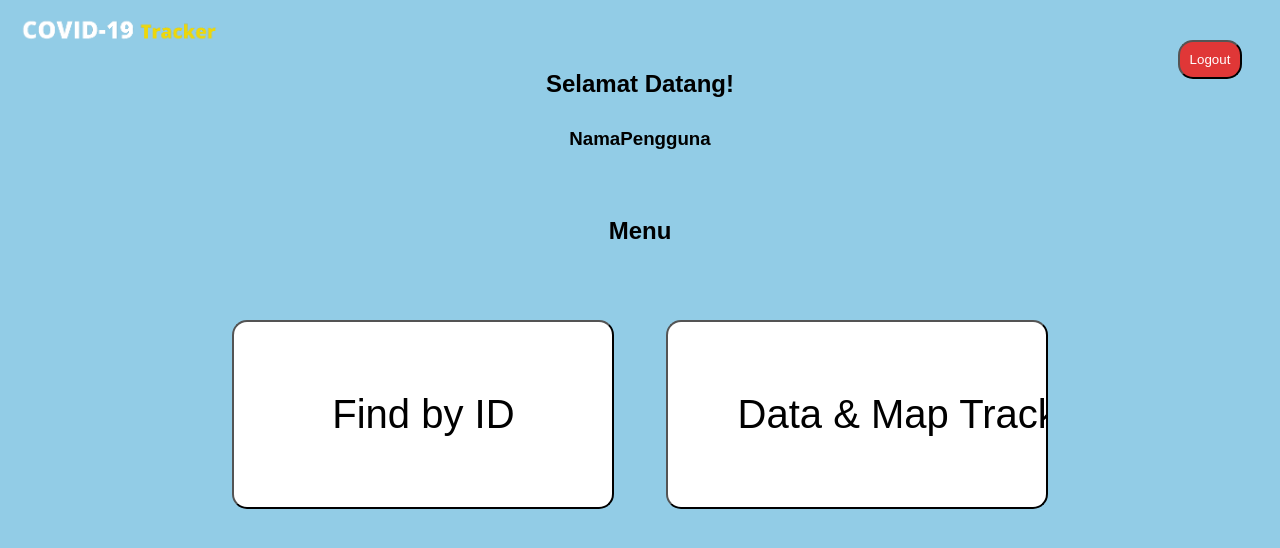
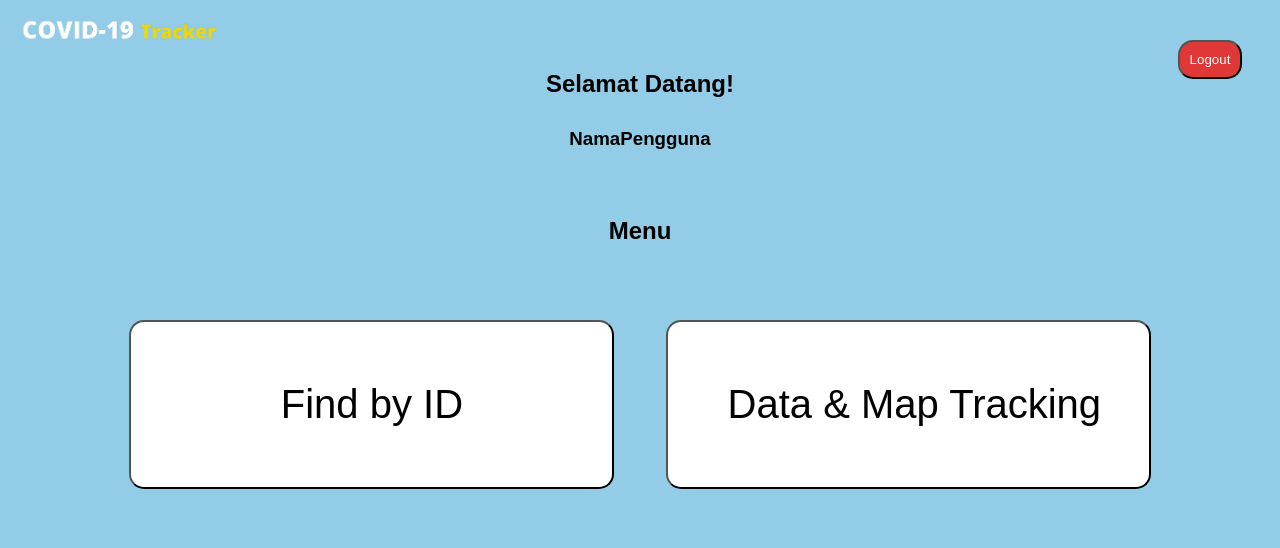
Before and after one commit to damiosdam/mini-project-APL-B, a plain HTML site: page frontend/menu.html in a window 1280 px wide. Drawn offline with Linux system fonts and the light colour scheme.

Commit message:
update link

```diff
--- a/frontend/menu.html
+++ b/frontend/menu.html
@@ -14,8 +14,8 @@
         <div id="pusat">
             <form id="pilihan" method="get" action="login.php">
                 <input type="button" name="quit" id="quit" value="Logout">
-                <input class="log" type="button" name="data" id="data" value="Data & Map Tracking">
-                <input class="log" type="button" name="map" id="map" value="Find by ID">
+                <a href="map_tracking.html"><input class="log" type="button" name="data" id="data" value="Data & Map Tracking" href="map_tracking.html"></a>
+                <a href="find_id.html"><input class="log" type="button" name="map" id="map" value="Find by ID"></a>
             </form>
         </div>
 </body>
--- a/frontend/src/styles/main.css
+++ b/frontend/src/styles/main.css
@@ -349,12 +349,12 @@ label {
 }
 
 .log {
-    width: 382px;
+    width: 485px;
     overflow: hidden;
     margin: auto;
     font-size: 40px;
     text-align: auto;
-    padding: 70px;
+    padding: 60px;
     background: white;
     border-radius: 15px;
 }
```
Also changed, not shown: frontend/find_id.html (+1 -1 lines), frontend/map_tracking.html (+1 -1 lines).
